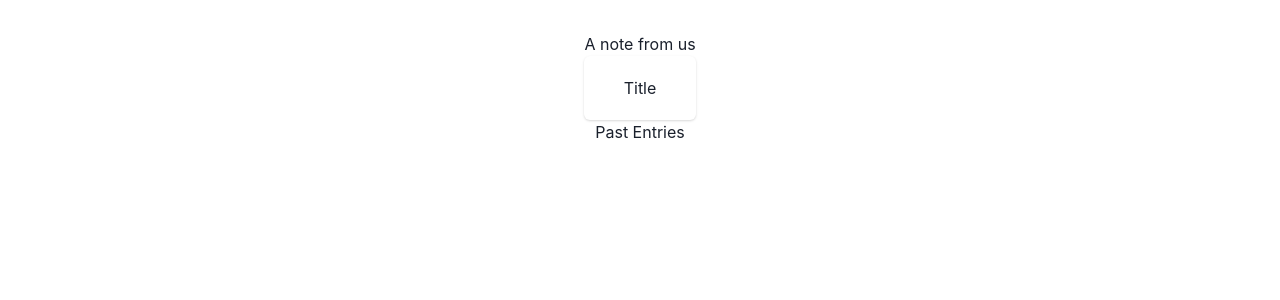
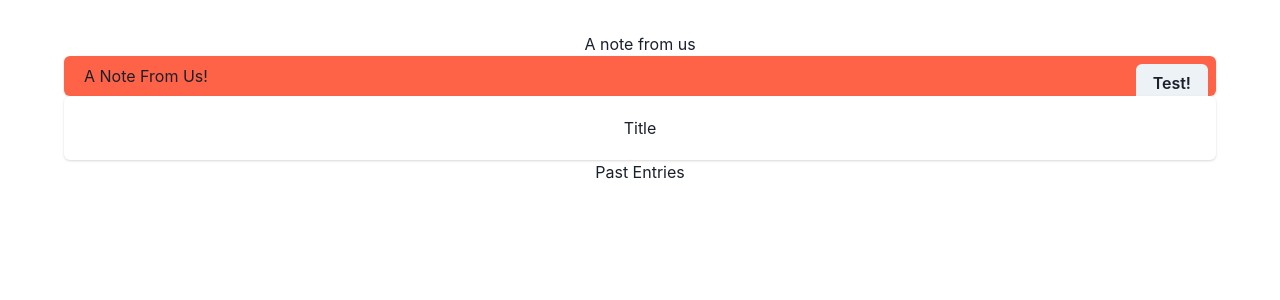
Before and after one commit to duckyfuz/mindful-mind, a React (Vite) app: page /HomePage in a window 1280 px wide. Shown: the top 300 px of the page. Built offline with nearby package versions, Linux system fonts and the light colour scheme; no server answers.

Commit message:
Scaffolding

```diff
--- a/src/pages/HomePage.jsx
+++ b/src/pages/HomePage.jsx
@@ -6,18 +6,12 @@ import { Text } from "@chakra-ui/react";
 import { Card, CardBody } from "@chakra-ui/card";
 
 const HomePage = () => {
-
   return (
     <Box h={"100vh"}>
-      {true && <Text>A note from us</Text>}
-      <Card>
-        <CardBody>
-          <Text>Title</Text>
-        </CardBody>
-      </Card>
-      <Text>Past Entries</Text>
-
-      {/* <Card
+      {true && (
+        <>
+          <Text>A note from us</Text>
+          <Card
             bg="tomato"
             w="90vw"
             h={10}
@@ -38,7 +32,15 @@ const HomePage = () => {
                 <Button>Test!</Button>
               </GridItem>
             </Grid>
-      </Card> */}
+          </Card>
+        </>
+      )}
+      <Card>
+        <CardBody>
+          <Text>Title</Text>
+        </CardBody>
+      </Card>
+      <Text>Past Entries</Text>
     </Box>
   );
 };
```
Lines whose indentation alone changed are shown as unchanged.
